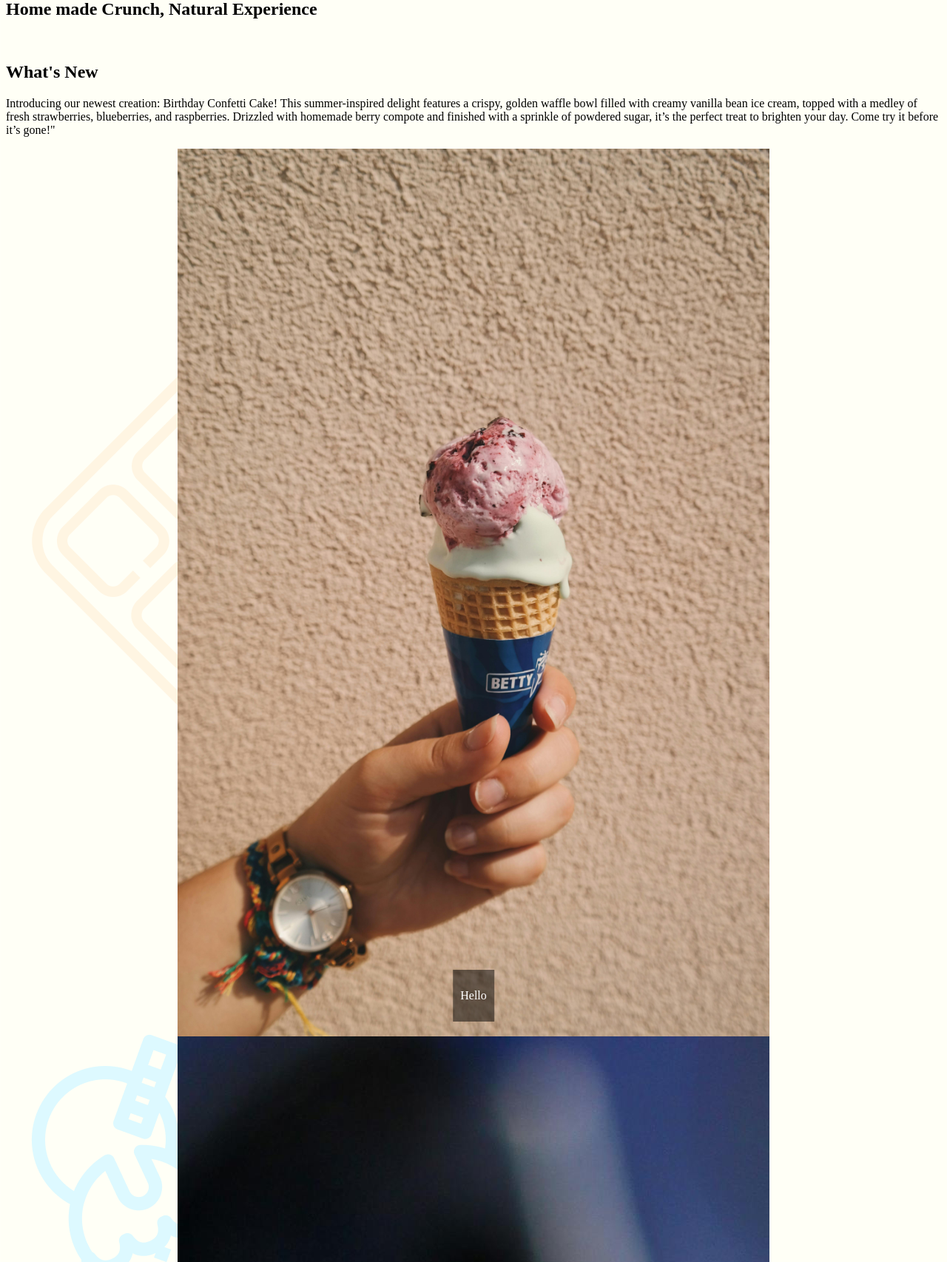
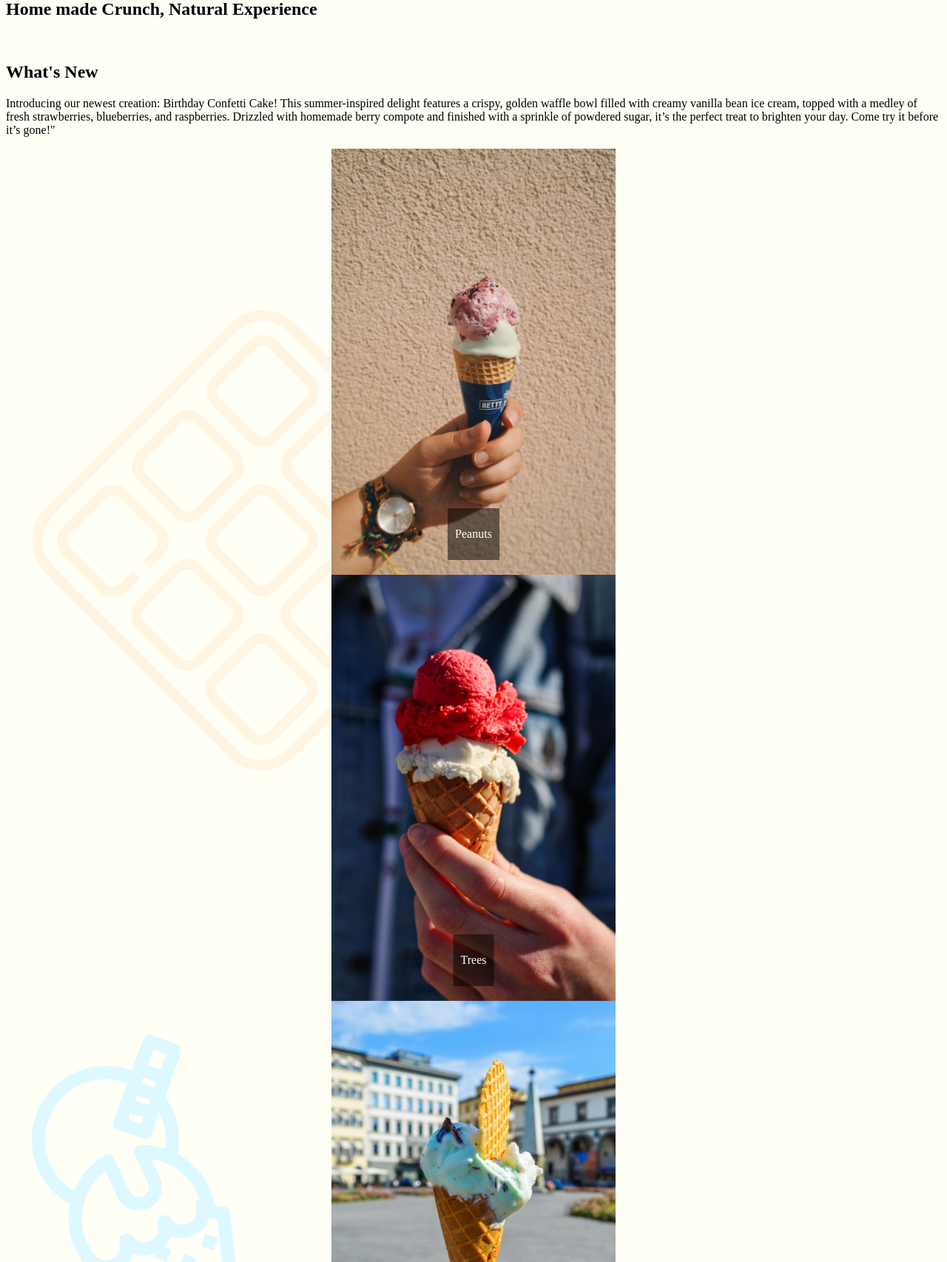
Before and after one commit to RosarioManny/Waffles-N-Scoop_IND, a Flask app: page / in a window 1280 px wide. Shown: the part 214-1920 px from the top of the page at 74% size. Run offline with Flask 3, Linux system fonts and the light colour scheme.

Commit message:
Carousol items and style

```diff
--- a/static/style.css
+++ b/static/style.css
@@ -29,7 +29,8 @@ body {
 }
 
 .carousel-item img {
-  width: 100%;
+  width: 30vw;
+  margin: auto;
   display: block;
 }
 
--- a/templates/home.html
+++ b/templates/home.html
@@ -23,15 +23,24 @@ Waffles N' ScoopLanding
   </section>
   <!-- Gallery -->
   <section class="carousel">
-    <div class="inner-carousel">
       <div class="carousel-item">
         <img src="/static/images/pexels-brigitte-tohm-36757-171255.jpg" alt="">
         <div class="carousel-caption">
-          <p>Hello</p>
+          <p>Peanuts</p>
         </div>
       </div>
-      <img src="/static//images//pexels-marc-schulte-656598-1978181.jpg" alt="">
-      <img src="/static/images/pexels-myersmc16-919273.jpg" alt="">
+      <div class="carousel-item">
+        <img src="/static//images//pexels-marc-schulte-656598-1978181.jpg" alt="">
+        <div class="carousel-caption">
+          <p>Trees</p>
+        </div>
+      </div>
+      <div class="carousel-item">
+        <img src="/static/images/pexels-myersmc16-919273.jpg" alt="">
+        <div class="carousel-caption">
+          <p>Colors</p>
+        </div>
+      </div>
     </div>
   </section>
   <!-- Call-to-Action -->
```
